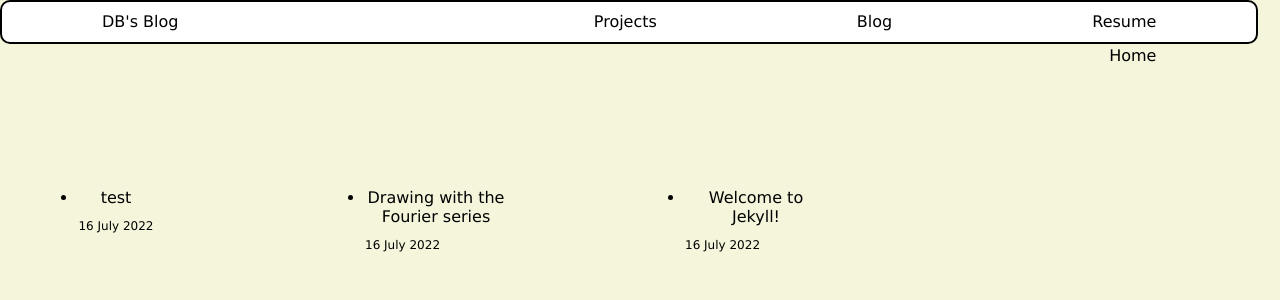
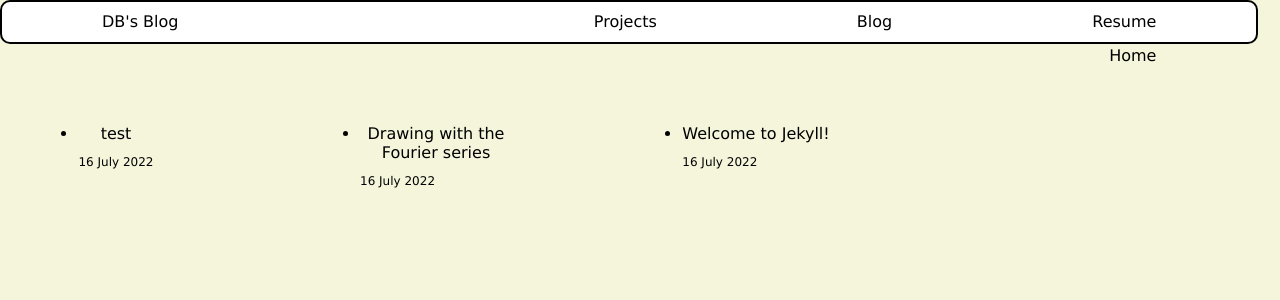
Before and after one commit to Dinhbaon/Dinhbaon.github.io, a Jekyll site: the page built from blog.markdown, in a window 1280 px wide and 900 px high. Shown: the top 300 px of the window. Built offline with Jekyll 4.4.1, drawn with Linux system fonts in a browser that asks for light colours.

Commit message:
fixed padding for blog

```diff
--- a/_layouts/default.html
+++ b/_layouts/default.html
@@ -27,7 +27,7 @@
 
         {%else%}
 
-            <div class="blog-grid-item" style="padding-top: 10vw;">
+            <div class="blog-grid-item" style="padding-top: 5vw;">
                 <a style="text-decoration: none; color: black; " href="{{ post.url }}">
                 <div class="captions">
                     <ul>
--- a/style.css
+++ b/style.css
@@ -132,7 +132,6 @@ li a{
   }
 
   .blog-grid-item {
-    padding: 0px 5px;
     text-align: center;
     display: inline-block;
     vertical-align: top;
```
